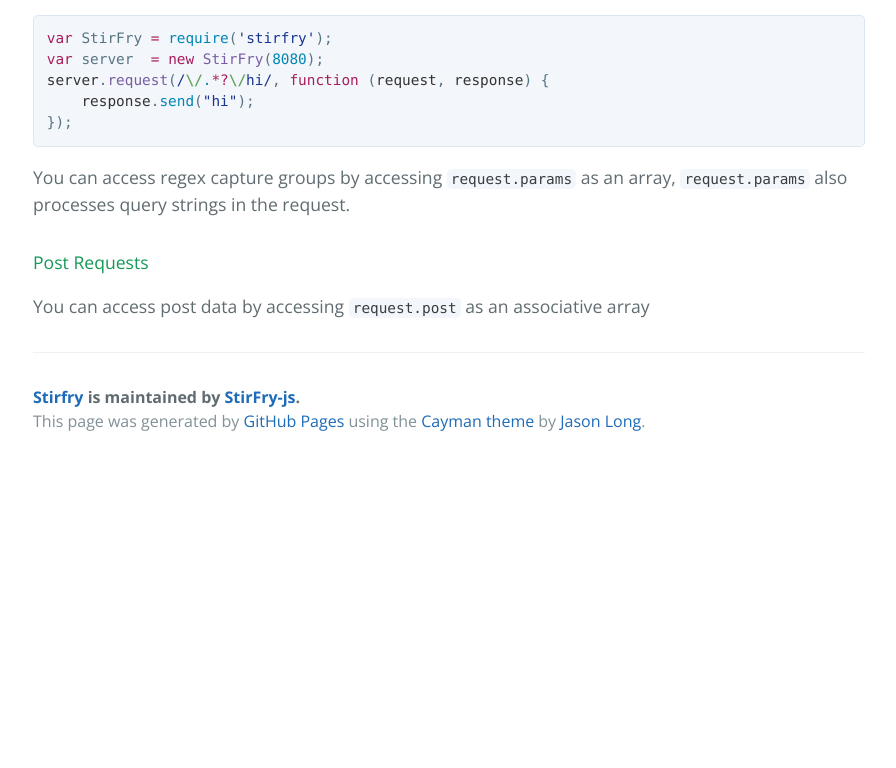
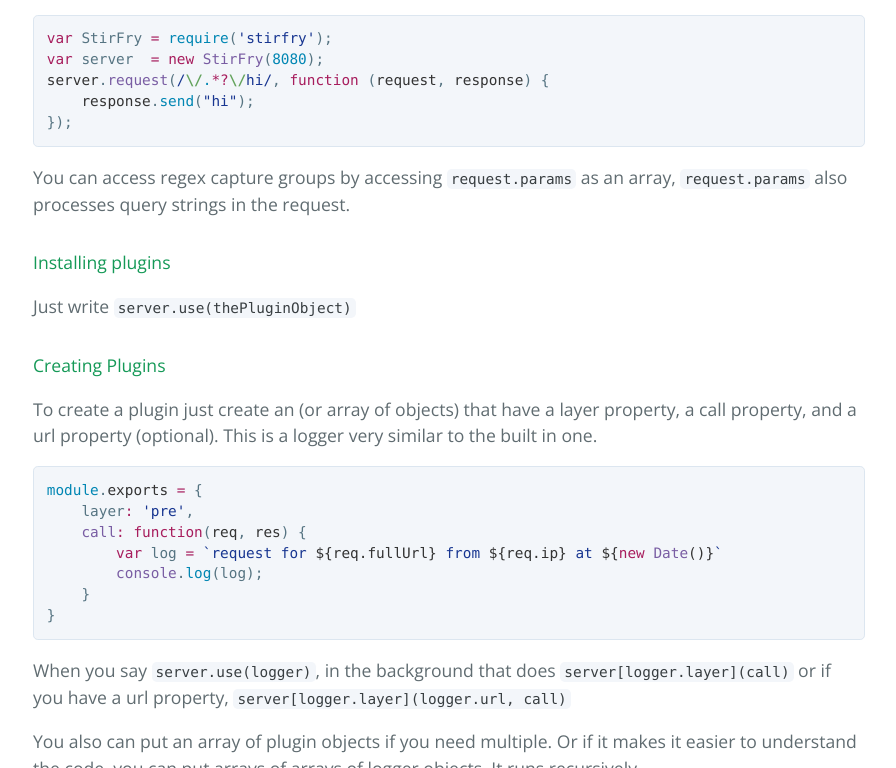
Before and after one commit to StirFry-js/stirfry, a plain HTML site: page index.html in a window 1280 px wide. Shown: the part 2032-2800 px from the top of the page, without its empty margins (191-1087 px from the left). Before the commit the page ends 2497 px from the top, so only its background shows below. Drawn offline with nearby package versions, Linux system fonts and the light colour scheme.

Commit message:
Create gh-pages branch via GitHub

```diff
--- a/index.html
+++ b/index.html
@@ -12,7 +12,7 @@
   <body>
     <section class="page-header">
       <h1 class="project-name">Stirfry</h1>
-      <h2 class="project-tagline">StirFry is a self contained and lightweight web framework for nodejs</h2>
+      <h2 class="project-tagline">StirFry is a fast, self contained, and lightweight web framework for nodejs</h2>
       <a href="https://github.com/StirFry-js/stirfry" class="btn">View on GitHub</a>
       <a href="https://github.com/StirFry-js/stirfry/zipball/master" class="btn">Download .zip</a>
       <a href="https://github.com/StirFry-js/stirfry/tarball/master" class="btn">Download .tar.gz</a>
@@ -95,6 +95,29 @@
 <p>You can access regex capture groups by accessing <code>request.params</code> as an array, <code>request.params</code> also processes query strings in the request.</p>
 
 <h4>
+<a id="installing-plugins" class="anchor" href="#installing-plugins" aria-hidden="true"><span aria-hidden="true" class="octicon octicon-link"></span></a>Installing plugins</h4>
+
+<p>Just write <code>server.use(thePluginObject)</code></p>
+
+<h4>
+<a id="creating-plugins" class="anchor" href="#creating-plugins" aria-hidden="true"><span aria-hidden="true" class="octicon octicon-link"></span></a>Creating Plugins</h4>
+
+<p>To create a plugin just create an (or array of objects) that have a layer property, a call property, and a url property (optional). This is a logger very similar to the built in one.</p>
+
+<div class="highlight highlight-source-js"><pre><span class="pl-c1">module</span>.<span class="pl-smi">exports</span> <span class="pl-k">=</span> {
+    layer<span class="pl-k">:</span> <span class="pl-s"><span class="pl-pds">'</span>pre<span class="pl-pds">'</span></span>,
+    <span class="pl-en">call</span><span class="pl-k">:</span> <span class="pl-k">function</span>(<span class="pl-smi">req</span>, <span class="pl-smi">res</span>) {
+        <span class="pl-k">var</span> log <span class="pl-k">=</span> <span class="pl-s"><span class="pl-pds">`</span>request for <span class="pl-s1"><span class="pl-pse">${</span><span class="pl-smi">req</span>.<span class="pl-smi">fullUrl</span><span class="pl-pse">}</span></span> from <span class="pl-s1"><span class="pl-pse">${</span><span class="pl-smi">req</span>.<span class="pl-smi">ip</span><span class="pl-pse">}</span></span> at <span class="pl-s1"><span class="pl-pse">${</span><span class="pl-k">new</span> <span class="pl-en">Date</span>()<span class="pl-pse">}</span></span><span class="pl-pds">`</span></span>
+        <span class="pl-en">console</span>.<span class="pl-c1">log</span>(log);
+    }
+}</pre></div>
+
+<p>When you say <code>server.use(logger)</code>, in the background that does
+<code>server[logger.layer](call)</code> or if you have a url property, <code>server[logger.layer](logger.url, call)</code></p>
+
+<p>You also can put an array of plugin objects if you need multiple. Or if it makes it easier to understand the code, you can put arrays of arrays of logger objects. It runs recursively.</p>
+
+<h4>
 <a id="post-requests" class="anchor" href="#post-requests" aria-hidden="true"><span aria-hidden="true" class="octicon octicon-link"></span></a>Post Requests</h4>
 
 <p>You can access post data by accessing <code>request.post</code> as an associative array</p>
```
Also changed, not shown: params.json (+2 -2 lines).
